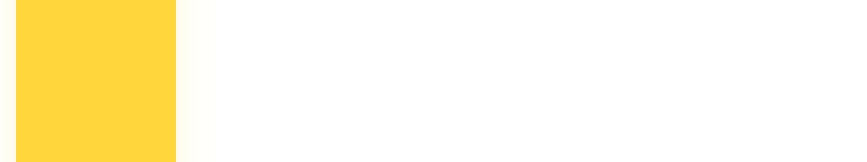
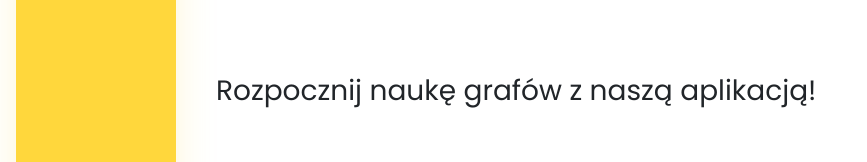
Before and after one commit to paulinajewulska/Aplikacja-do-nauki-grafow, a Vue app in the folder client/: page / in a window 1280 px wide. Shown: the part 277-439 px from the top of the page, without its empty margins (0-867 px from the left). Built offline with nearby package versions, Linux system fonts and the light colour scheme; no server answers; what vue-konva would draw is missing.

Commit message:
Update opening page

```diff
--- a/client/src/App.vue
+++ b/client/src/App.vue
@@ -1,11 +1,23 @@
 <template>
-  <div id="app">
+  <div>
+    <app-navigation></app-navigation>
     <router-view />
   </div>
 </template>
 
+<script>
+const Navigation = () => import("@/components/Navigation/Navigation");
+
+export default {
+  components: {
+    AppNavigation: Navigation
+  }
+};
+</script>
+
 <style lang="scss">
 @import "./style/main.scss";
+
 body {
   background-color: $light;
 }
--- a/client/src/components/Canvas/Canvas.vue
+++ b/client/src/components/Canvas/Canvas.vue
@@ -1,7 +1,7 @@
 <template>
   <div class="canvas">
+    <app-canvas-board />
     <app-canvas-header />
-    <app-canvas-board />
     <app-canvas-result />
   </div>
 </template>
--- a/client/src/components/Canvas/CanvasBoard.vue
+++ b/client/src/components/Canvas/CanvasBoard.vue
@@ -27,8 +27,8 @@
   data() {
     return {
       configKonva: {
-        width: 350,
-        height: 350
+        width: 1000,
+        height: 1000
       },
       canDrawLine: false,
       currentEdge: {}
@@ -95,3 +95,16 @@
   }
 };
 </script>
+
+<style lang="scss" scoped>
+@import "../../style/main.scss";
+
+.canvas-board {
+  overflow: hidden;
+
+  canvas {
+    height: 20rem;
+    width: 100%;
+  }
+}
+</style>
--- a/client/src/components/Canvas/CanvasHeader.vue
+++ b/client/src/components/Canvas/CanvasHeader.vue
@@ -192,12 +192,12 @@
   }
 
   &__wrapper {
+    position: absolute;
+    top: 0;
     display: flex;
     flex-wrap: wrap;
     padding: 0;
     @include media-breakpoint-up(lg) {
-      position: absolute;
-      top: 0;
       right: 0;
       width: 6.3rem;
       height: fit-content;
--- a/client/src/views/Home.vue
+++ b/client/src/views/Home.vue
@@ -1,16 +1,78 @@
 <template>
-  <div>
-    <app-navigation></app-navigation>
+  <div class="home">
+    <div class="home__text-wrapper">
+      <p class="home__text">
+        Rozpocznij naukę grafów z naszą aplikacją!
+      </p>
+      <router-link
+        v-if="navigationList[0]"
+        :to="getUrl(navigationList[0].url)"
+        class="home__button"
+      >
+        Zaczynajmy!
+      </router-link>
+    </div>
   </div>
 </template>
 
 <script>
-const Navigation = () => import("@/components/Navigation/Navigation");
+import { mapGetters } from "vuex";
 
 export default {
   name: "Home",
-  components: {
-    AppNavigation: Navigation
+  computed: {
+    ...mapGetters(["navigationList"])
+  },
+  methods: {
+    getUrl: url => `/${url}`
   }
 };
 </script>
+
+<style lang="scss" scoped>
+@import "../style/main.scss";
+
+.home {
+  display: flex;
+  flex-direction: column;
+
+  @include media-breakpoint-up(lg) {
+    flex-direction: row;
+  }
+
+  &__text {
+    width: 85%;
+    margin-bottom: 2rem;
+    font-size: 1.75rem;
+
+    &-wrapper {
+      @extend .board;
+      display: flex;
+      flex-direction: column;
+      margin-top: 4rem;
+
+      @include media-breakpoint-up(lg) {
+        justify-content: center;
+        margin-top: inherit;
+        padding-left: 1.5rem;
+      }
+    }
+  }
+
+  &__button {
+    @include shadow($yellow);
+    display: flex;
+    justify-content: center;
+    align-items: center;
+    width: fit-content;
+    height: 100%;
+    border: none;
+    border-radius: $border-radius;
+    padding: 0.75rem;
+    background-color: $yellow;
+    @include media-breakpoint-up(lg) {
+      margin-bottom: 4rem;
+    }
+  }
+}
+</style>
```
Also changed, not shown: 1 other file (tests, documents, lock files or other folders).
